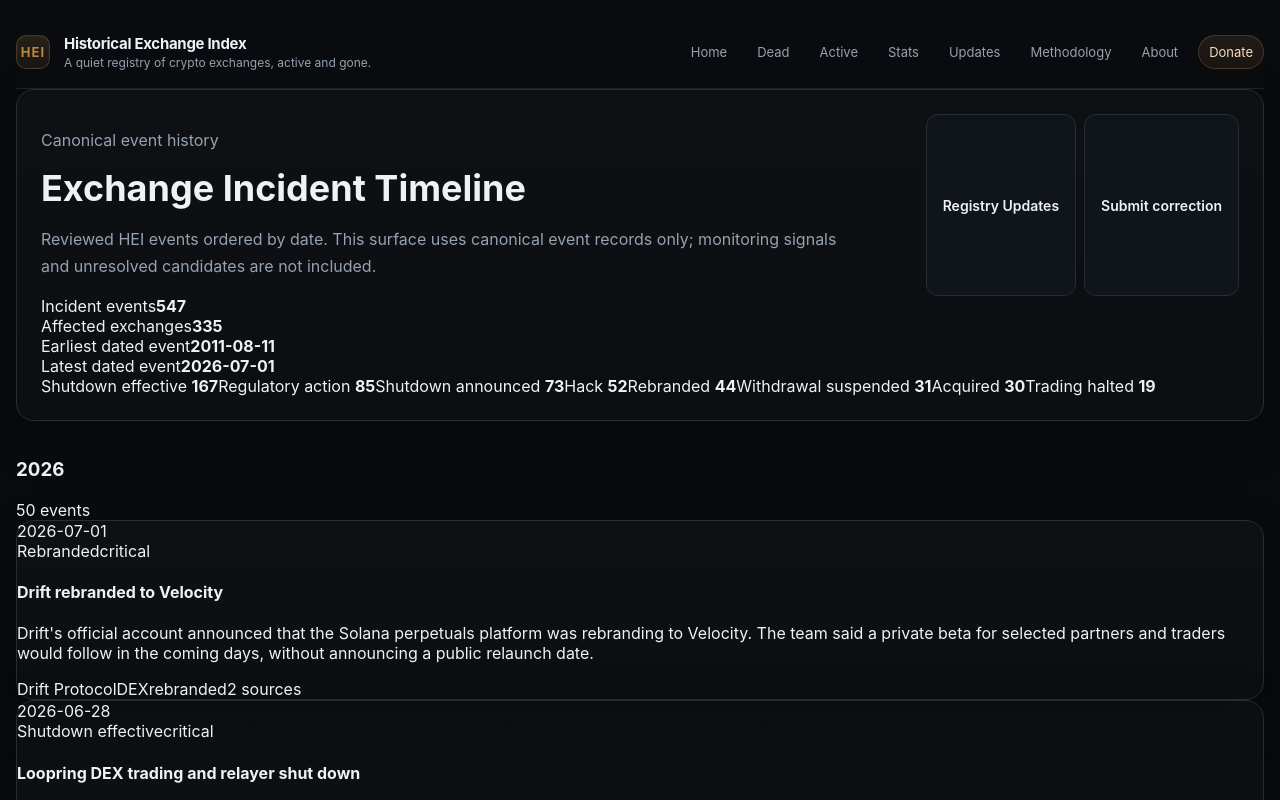
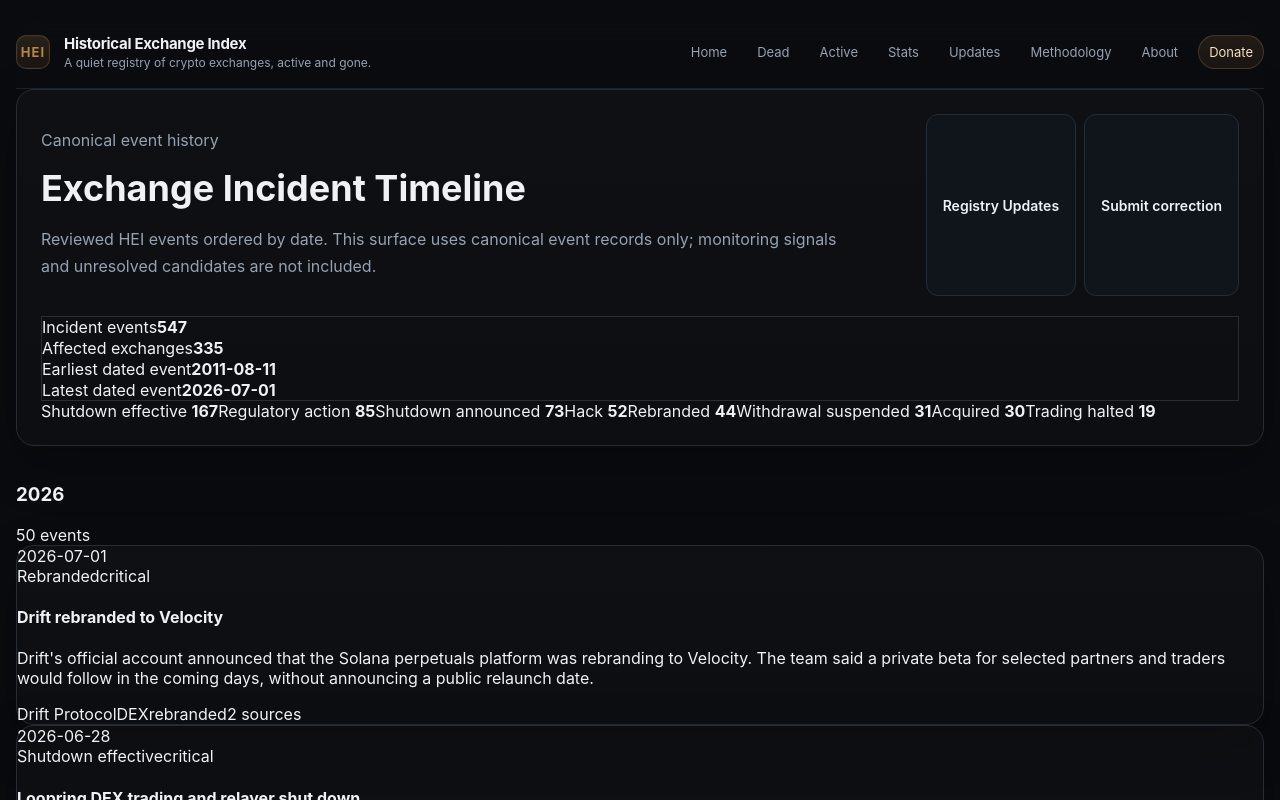
Before and after one commit to badjoke-lab/historical-exchange-index, a Next.js app: page /timeline in a window 1280 px wide. Shown: the top 800 px of the page. Built offline with nearby package versions, Linux system fonts and the light colour scheme; no server answers.

Commit message:
Add timeline summary shell

```diff
--- a/src/app/timeline/timeline.module.css
+++ b/src/app/timeline/timeline.module.css
@@ -3,3 +3,4 @@
 .pageTitle{margin:0;font-size:36px}
 .lead{max-width:82ch;color:var(--muted);line-height:1.7}
 .actions{display:flex;gap:8px;flex-wrap:wrap}
+.summaryGrid{display:grid;gap:1px;margin-top:20px;border:1px solid var(--line)}
```
